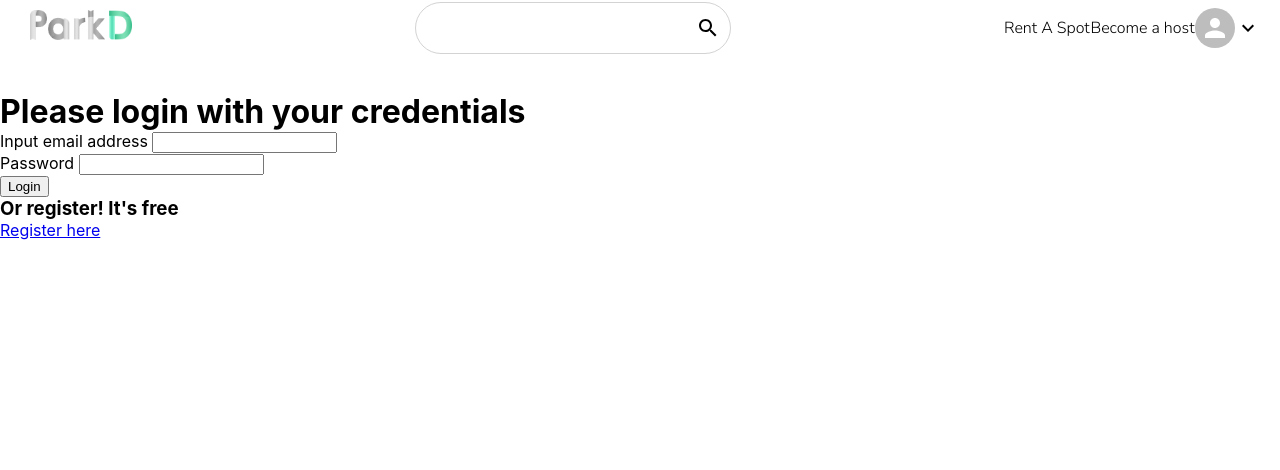
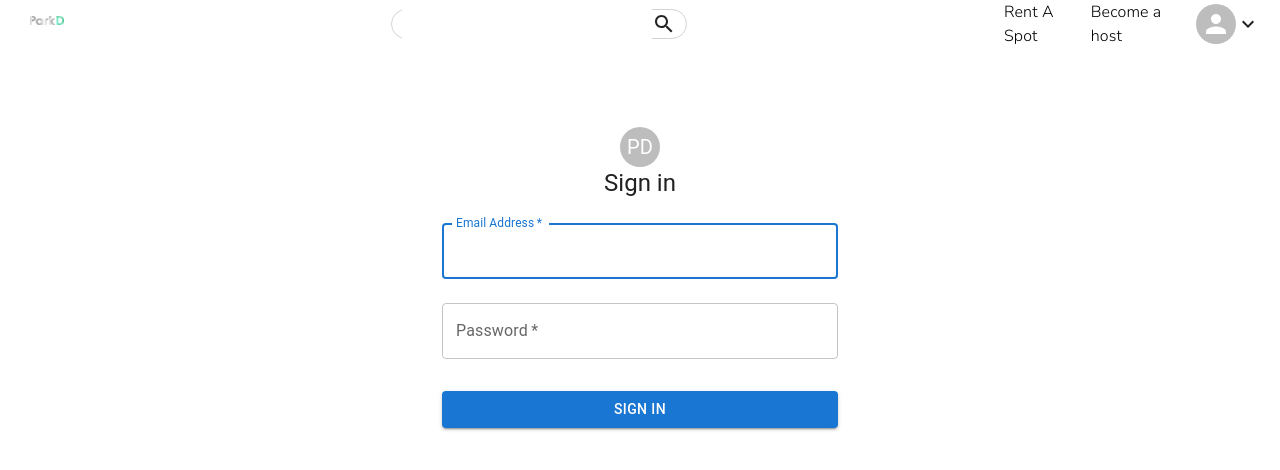
Before and after one commit to GarreBrenn/ParkDFrontend, a React (Create React App) app: page /login in a window 1280 px wide. Shown: the top 470 px of the page. Built offline with nearby package versions, Linux system fonts and the light colour scheme.

Commit message:
Add files via upload

```diff
--- a/src/js/login.js
+++ b/src/js/login.js
@@ -1,26 +1,86 @@
-import React from "react";
-import "../css/index.css"
-export default class login extends React.Component{
-    render(){
-        return (
-            <div>
-                <body>
-                    <h1>Please login with your credentials</h1>
-                    <form action="http://localhost:3000/testAPI/login" method="POST">
-                        <label for="Email">Input email address  </label>
-                            <input type="email" id = "Email" name = "Email"/>
-                            <br></br>
-                        <label for="Password">Password  </label>
-                            <input type="password" id = "Password" name = "Password"/>
-                            <br></br>
-                     <button type="submit">Login</button>
-                     </form>
-                     <h3>Or register! It's free</h3>
-                     <a href ="/register">Register here</a>
+import * as React from 'react';
+import Avatar from '@mui/material/Avatar';
+import Button from '@mui/material/Button';
+import CssBaseline from '@mui/material/CssBaseline';
+import TextField from '@mui/material/TextField';
+import Box from '@mui/material/Box';
+import Typography from '@mui/material/Typography';
+import Container from '@mui/material/Container';
+import { createTheme, ThemeProvider } from '@mui/material/styles';
 
 
-                </body>
-            </div>
-        );
-    }
+
+const theme = createTheme();
+
+export default function SignIn() {
+  const handleSubmit = (event) => {
+    event.preventDefault();
+    const data = new FormData(event.currentTarget);
+    // eslint-disable-next-line no-console
+    console.log({
+      email: data.get('email'),
+      password: data.get('password'),
+    });
+  };
+
+  return (
+    <ThemeProvider theme={theme}>
+
+      <Container component="main" maxWidth="xs">
+        <CssBaseline />
+        <Box
+          sx={{
+            marginTop: 8,
+            display: 'flex',
+            flexDirection: 'column',
+            alignItems: 'center',
+          }}
+        >
+          {/* <Avatar alt="ParkD Logo" src="/home/asd/Downloads/ParkDFrontend/src/ParkD_logo.png" /> */}
+          <Avatar >PD</Avatar>
+
+          <Typography component="h1" variant="h5">
+            Sign in
+          </Typography>
+
+          <Box component="form" onSubmit={handleSubmit} noValidate sx={{ mt: 1 }}>
+            <TextField
+              margin="normal"
+              required
+              fullWidth
+              id="email"
+              label="Email Address"
+              name="email"
+              autoComplete="email"
+              autoFocus
+            />
+            <TextField
+              margin="normal"
+              required
+              fullWidth
+              name="password"
+              label="Password"
+              type="password"
+              id="password"
+              autoComplete="current-password"
+            />
+
+            <Button
+              type="submit"
+              fullWidth
+              variant="contained"
+              sx={{ mt: 3, mb: 2 }}
+            >
+              Sign In
+            </Button>
+
+
+          </Box>
+        </Box>
+
+      </Container>
+
+    </ThemeProvider>
+
+  );
 }
```
